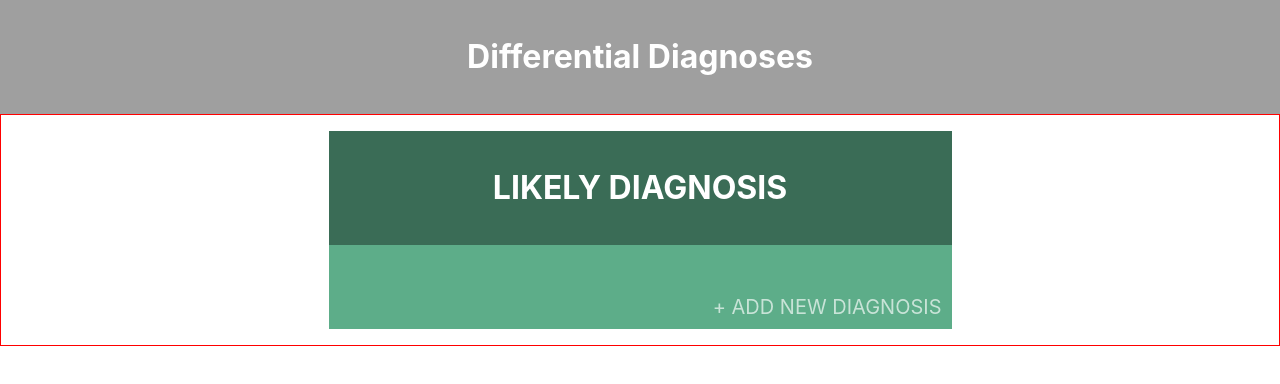
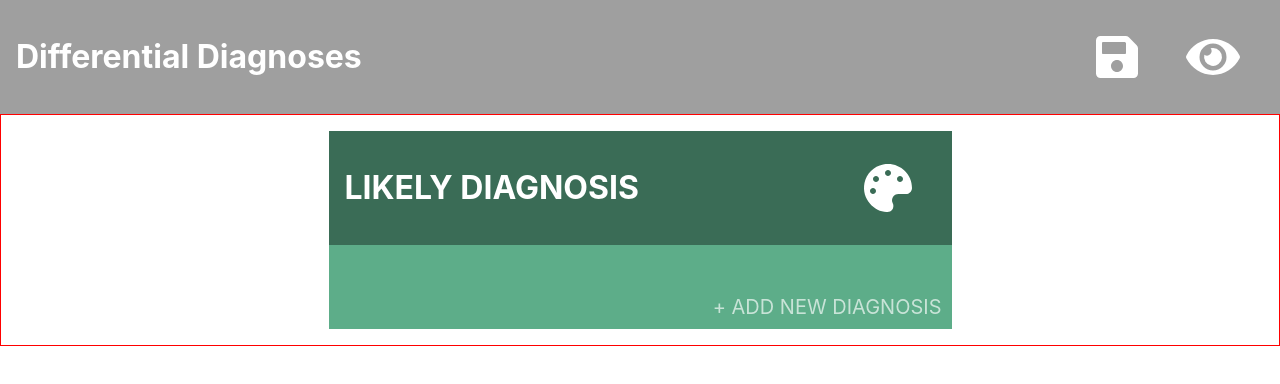
Before and after one commit to leobaldock/differential-diagnoses, a React (Create React App) app: page / in a window 1280 px wide. Shown: the top 384 px of the page. Built offline with nearby package versions, Linux system fonts and the light colour scheme.

Commit message:
Added configurable buttons to TitleBar

```diff
--- a/package.json
+++ b/package.json
@@ -12,6 +12,7 @@
     "fhirclient": "^2.3.1",
     "query-string": "^6.13.1",
     "react": "^16.13.1",
+    "react-beautiful-dnd": "^13.0.0",
     "react-dom": "^16.13.1",
     "react-router-dom": "^5.2.0",
     "react-scripts": "3.4.3"
--- a/src/components/Diagnoses.css
+++ b/src/components/Diagnoses.css
@@ -67,8 +67,16 @@
 
 /* TitleBar Styling */
 .titleBar{
-    text-align: center;
+    display: flex;
+    flex-direction: row;
+    align-items: center;
+    justify-content: space-between;
+
     padding: 1em;
     background-color: #00000060;
     color: white;
   }
+
+  .buttonContainer > *{
+      margin: 0 0.5em;
+  }
--- a/src/components/DifferentialDiagnoses.js
+++ b/src/components/DifferentialDiagnoses.js
@@ -2,9 +2,21 @@ import React, {useState} from "react";
 import TitleBar from "./TitleBar"
 import List from "./List"
 import "./Diagnoses.css";
+import {FontAwesomeIcon} from '@fortawesome/react-fontawesome'
+import {
+    faSave,
+    faEye,
+} from '@fortawesome/free-solid-svg-icons'
+
+
 
 
 export default function DifferentialDiagnosis(){
+    const pageTitleButtons = [
+        <FontAwesomeIcon icon={faSave} size="3x" style={{cursor: "pointer"}}/>,
+        <FontAwesomeIcon icon={faEye} size="3x" style={{cursor: "pointer"}}/>,
+    ]
+
     const [rows, setRows] = useState([]);
 
     const addRow = () => {
@@ -19,7 +31,7 @@ export default function DifferentialDiagnosis(){
 
     return (
         <div>
-            <TitleBar title="Differential Diagnoses"/>
+            <TitleBar title="Differential Diagnoses" buttons={pageTitleButtons}/>
             <div class="listContainer">
                 <List title="LIKELY DIAGNOSIS" colour="#5DAD89" rows={rows} addRow={addRow} deleteRow={deleteRow}/>
             </div>
--- a/src/components/List.js
+++ b/src/components/List.js
@@ -5,14 +5,18 @@ import {
     faBars,
     faMinusCircle,
     faAngleDoubleRight,
+    faPalette,
 } from '@fortawesome/free-solid-svg-icons'
 
 export default function List({title, colour, rows, addRow, deleteRow}){
+    const listButtons = [
+        <FontAwesomeIcon icon={faPalette} size="3x" style={{cursor: "pointer"}}/>
+    ]
 
 
     return (
         <div class="list" style={{backgroundColor: colour, color: colour}}>
-            <TitleBar title={title}/>
+            <TitleBar title={title} buttons={listButtons}/>
 
             <div class="listRowContainer">
                 <ol>
--- a/src/components/TitleBar.js
+++ b/src/components/TitleBar.js
@@ -1,10 +1,14 @@
 import React from "react";
 
-export default function TitleBar({title}){
+export default function TitleBar({title, buttons}){
 
     return (
         <div class="titleBar">
             <h1>{title}</h1>
+
+            <div class="buttonContainer">
+                {buttons.map(x => x)}
+            </div>
         </div>
     )
 }
```
Also changed, not shown: 1 other file (tests, documents, lock files or other folders).
